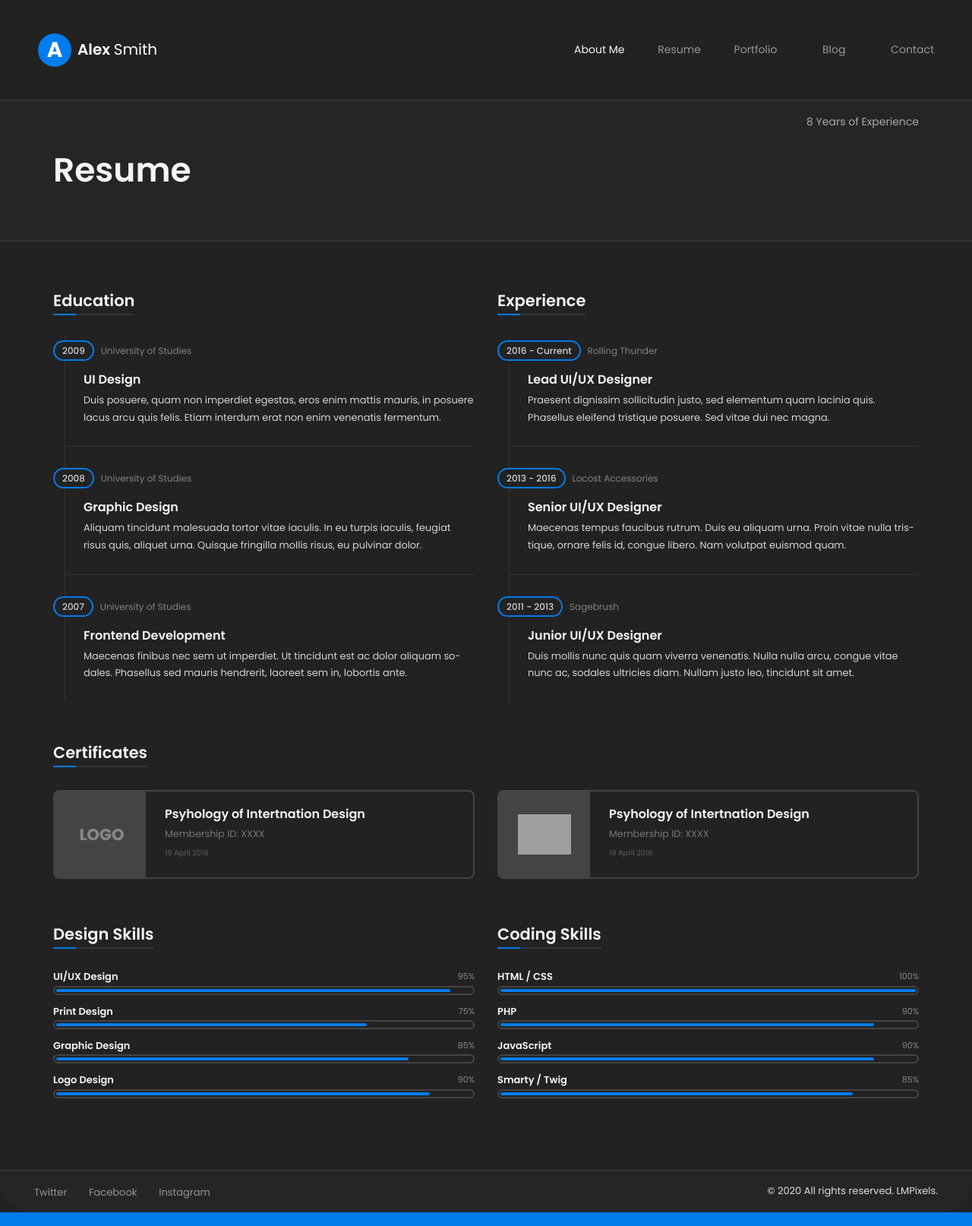
After one commit to ahmedkmadani/portfolio, a Django app: template website/templates/resume.html in a window 1280 px wide. The commit adds this page. Shown: the whole page at 76% size. Run offline with Django 4.2, Linux system fonts and the light colour scheme; the template is opened without the code that fills it, so the values that code supplies are empty; some libraries are stand-ins or nearby versions; grey boxes are pictures that could not be loaded.

Commit message:
add resume

```diff
--- a/website/templates/base.html
+++ b/website/templates/base.html
@@ -58,20 +58,12 @@
             <!-- Navigation -->
             <div class="site-nav mobile-menu-hide">
               <ul class="leven-classic-menu site-main-menu">
-                <li class="menu-item menu-item-has-children current-menu-item">
-                  <a href="index.html">About Me</a>
-                  <ul class="sub-menu">
-                    <li class="menu-item current-menu-item">
-                      <a href="index.html">About Me 1</a>
-                    </li>
-                    <li class="menu-item">
-                      <a href="index-2.html">About Me 2</a>
-                    </li>
-                  </ul>
+                <li class="menu-item current-menu-item">
+                  <a href="{% url 'index' %}">About Me</a>
                 </li>
 
                 <li class="menu-item">
-                  <a href="resume.html">Resume</a>
+                  <a href="{% url 'resume' %}">Resume</a>
                 </li>
 
                 <li class="menu-item menu-item-has-children">
--- /dev/null
+++ b/website/templates/resume.html
@@ -0,0 +1,259 @@
+{% extends "base.html" %}
+
+{% block content %}
+
+<div id="main" class="site-main">
+  <div id="main-content" class="single-page-content">
+    <div id="primary" class="content-area">
+
+      <div class="page-title">
+        <h1>Resume</h1>
+        <div class="page-subtitle">
+            <h4> 8 Years of Experience</h4>
+        </div>
+      </div>
+
+      <div id="content" class="page-content site-content single-post" role="main">
+        <div class="row">
+
+          <div class=" col-xs-12 col-sm-6 ">
+            <div class="block-title">
+              <h2>Education</h2>
+            </div>
+
+            <div id="timeline_1" class="timeline clearfix">
+              <div class="timeline-item clearfix">
+                <h5 class="item-period ">2009</h5>
+                <span class="item-company">University of Studies</span>
+                <h4 class="item-title">UI Design</h4>
+                <p>Duis posuere, quam non imperdiet egestas, eros enim mattis mauris, in posuere lacus arcu quis felis. Etiam interdum erat non enim venenatis fermentum.</p>
+              </div>
+
+              <div class="timeline-item clearfix">
+                <h5 class="item-period ">2008</h5>
+                <span class="item-company">University of Studies</span>
+                <h4 class="item-title">Graphic Design</h4>
+                <p>Aliquam tincidunt malesuada tortor vitae iaculis. In eu turpis iaculis, feugiat risus quis, aliquet urna. Quisque fringilla mollis risus, eu pulvinar dolor.</p>
+              </div>
+
+              <div class="timeline-item clearfix">
+                <h5 class="item-period ">2007</h5>
+                <span class="item-company">University of Studies</span>
+                <h4 class="item-title">Frontend Development</h4>
+                <p>Maecenas finibus nec sem ut imperdiet. Ut tincidunt est ac dolor aliquam sodales. Phasellus sed mauris hendrerit, laoreet sem in, lobortis ante.</p>
+              </div>
+
+            </div>
+          </div>
+
+          <div class=" col-xs-12 col-sm-6 ">
+            <div class="block-title">
+              <h2>Experience</h2>
+            </div>
+
+            <div id="timeline_2" class="timeline clearfix">
+              <div class="timeline-item clearfix">
+                <h5 class="item-period current">2016 - Current</h5>
+                <span class="item-company">Rolling Thunder</span>
+                <h4 class="item-title">Lead UI/UX Designer</h4>
+                <p>Praesent dignissim sollicitudin justo, sed elementum quam lacinia quis. Phasellus eleifend tristique posuere. Sed vitae dui nec magna.</p>
+              </div>
+
+              <div class="timeline-item clearfix">
+                <h5 class="item-period ">2013 - 2016</h5>
+                <span class="item-company">Locost Accessories</span>
+                <h4 class="item-title">Senior UI/UX Designer</h4>
+                <p>Maecenas tempus faucibus rutrum. Duis eu aliquam urna. Proin vitae nulla tristique, ornare felis id, congue libero. Nam volutpat euismod quam.</p>
+              </div>
+
+              <div class="timeline-item clearfix">
+                <h5 class="item-period ">2011 - 2013</h5>
+                <span class="item-company">Sagebrush</span>
+                <h4 class="item-title">Junior UI/UX Designer</h4>
+                <p>Duis mollis nunc quis quam viverra venenatis. Nulla nulla arcu, congue vitae nunc ac, sodales ultricies diam. Nullam justo leo, tincidunt sit amet.</p>
+              </div>
+            </div>
+          </div>
+        </div>
+
+        <div class="row">
+          <div class=" col-xs-12 col-sm-12 ">
+            <div class="p-20"></div>
+
+            <div class="block-title">
+              <h2>Certificates</h2>
+            </div>
+          </div>
+        </div>
+
+        <div class="row">
+          <div class=" col-xs-12 col-sm-6 ">
+            <a href="//lmpixels.com/wp/leven-wp/wp-content/uploads/2019/11/1.jpg" class="lightbox">
+              <div class="certificate-item clearfix">
+                <div class="certi-logo">
+                  <img src="./img/clients/client-7.png" alt="logo">
+                </div>
+
+                <div class="certi-content">
+                  <div class="certi-title">
+                    <h4>Psyhology of Intertnation Design</h4>
+                  </div>
+
+                  <div class="certi-id">
+                    <span>Membership ID: XXXX</span>
+                  </div>
+                  <div class="certi-date">
+                    <span>19 April 2018</span>
+                  </div>
+
+                  <div class="certi-company">
+                    <span></span>
+                  </div>
+                </div>
+              </div>
+            </a>
+          </div>
+
+          <div class=" col-xs-12 col-sm-6 ">
+            <a href="//lmpixels.com/wp/leven-wp/wp-content/uploads/2019/11/1.jpg" class="lightbox">
+              <div class="certificate-item clearfix">
+                <div class="certi-logo">
+                  <img src="//lmpixels.com/wp/leven-wp/wp-content/uploads/2019/12/client-1.png" alt="logo">
+                </div>
+
+                <div class="certi-content">
+                  <div class="certi-title">
+                    <h4>Psyhology of Intertnation Design</h4>
+                  </div>
+
+                  <div class="certi-id">
+                    <span>Membership ID: XXXX</span>
+                  </div>
+
+                  <div class="certi-date">
+                    <span>19 April 2018</span>
+                  </div>
+
+                  <div class="certi-company">
+                    <span></span>
+                  </div>
+                </div>
+              </div>
+            </a>
+          </div>
+
+        </div>
+
+        <div class="row">
+          <div class=" col-xs-12 col-sm-12 ">
+            <div class="p-40"></div>
+          </div>
+        </div>
+
+        <div class="row">
+          <div class=" col-xs-12 col-sm-6 ">
+            <div class="block-title">
+              <h2>Design Skills</h2>
+            </div>
+
+            <div id="skills_1" class="skills-info skills-first-style">
+              <!-- Skill 1 -->
+              <div class="clearfix">
+                <h4>UI/UX Design</h4>
+                <div class="skill-value">95%</div>
+              </div>
+
+              <div id="skill_1" data-value="95" class="skill-container">
+                <div class="skill-percentage"></div>
+              </div>
+              <!-- /Skill 1 -->
+
+              <!-- Skill 2 -->
+              <div class="clearfix">
+                <h4>Print Design</h4>
+                <div class="skill-value">75%</div>
+              </div>
+
+              <div id="skill_2" data-value="75" class="skill-container">
+                <div class="skill-percentage"></div>
+              </div>
+              <!-- /Skill 2 -->
+
+              <!-- Skill 3 -->
+              <div class="clearfix">
+                <h4>Graphic Design</h4>
+                <div class="skill-value">85%</div>
+              </div>
+              <div id="skill_3" data-value="85" class="skill-container">
+                <div class="skill-percentage"></div>
+              </div>
+              <!-- Skill 3 -->
+
+              <!-- Skill 4 -->
+              <div class="clearfix">
+                <h4>Logo Design</h4>
+                <div class="skill-value">90%</div>
+              </div>
+              <div id="skill_4" data-value="90" class="skill-container">
+                <div class="skill-percentage"></div>
+              </div>
+              <!-- /Skill 4 -->
+            </div>
+
+          </div>
+
+
+          <div class=" col-xs-12 col-sm-6 ">
+            <div class="block-title">
+              <h2>Coding Skills</h2>
+            </div>
+
+
+            <div id="skills_2" class="skills-info skills-first-style">
+              <!-- Skill 5 -->
+              <div class="clearfix">
+                <h4>HTML / CSS</h4>
+                <div class="skill-value">100%</div>
+              </div>
+              <div id="skill_5" data-value="100" class="skill-container">
+                <div class="skill-percentage"></div>
+              </div>
+              <!-- /Skill 5 -->
+
+              <!-- Skill 6 -->
+              <div class="clearfix">
+                <h4>PHP</h4>
+                <div class="skill-value">90%</div>
+              </div>
+              <div id="skill_6" data-value="90" class="skill-container">
+                <div class="skill-percentage"></div>
+              </div>
+              <!-- /Skill 6 -->
+
+              <!-- Skill 7 -->
+              <div class="clearfix">
+                <h4>JavaScript</h4>
+                <div class="skill-value">90%</div>
+              </div>
+              <div id="skill_7" data-value="90" class="skill-container">
+                <div class="skill-percentage"></div>
+              </div>
+              <!-- /Skill 7 -->
+
+              <!-- Skill 8 -->
+              <div class="clearfix">
+                <h4>Smarty / Twig</h4>
+                <div class="skill-value">85%</div>
+              </div>
+              <div id="skill_8" data-value="85" class="skill-container">
+                <div class="skill-percentage"></div>
+              </div>
+              <!-- /Skill 8 -->
+            </div>
+          </div>
+        </div>
+      </div>
+    </div>
+  </div>
+</div
+{% endblock content %}
```
